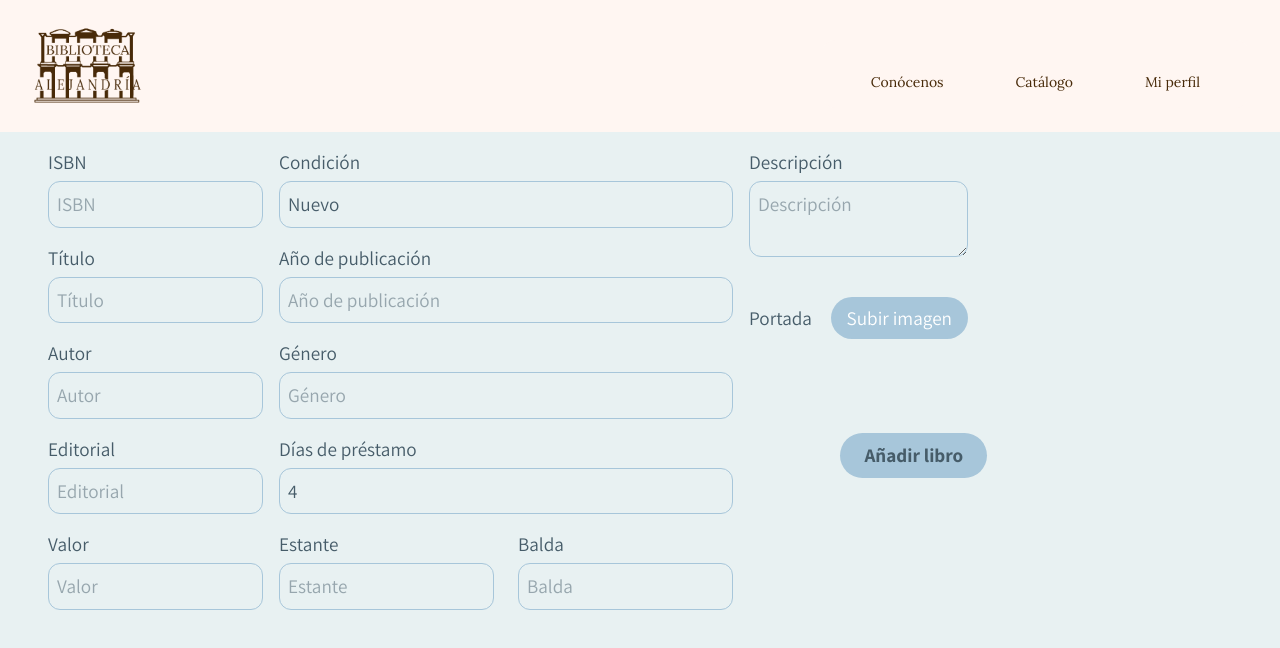
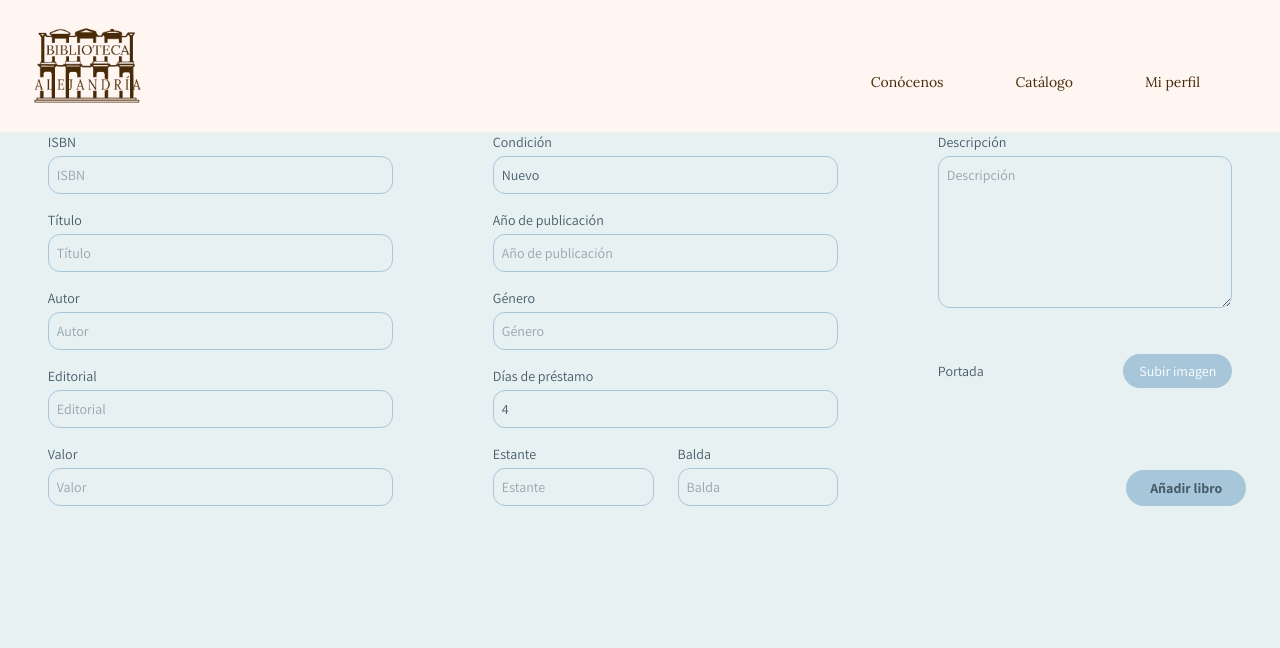
Before and after one commit to julia85310/biblioteca-alejandria, a Next.js app: page /admin/addLibro in a window 1280 px wide. Shown: the top 648 px of the page. Built offline with nearby package versions, Linux system fonts and the light colour scheme; no server answers.

Commit message:
el libro se añade, listo

```diff
--- a/src/app/admin/addLibro/page.js
+++ b/src/app/admin/addLibro/page.js
@@ -1,8 +1,11 @@
 'use client'
 import MyHeader from "@/app/components/MyHeader"
-import { useState } from "react"
+import { useState, useRef } from "react"
+import { validarDatosNuevoLibro } from "@/app/libs/libro"
+import { useRouter } from "next/navigation";
 
 export default function NuevoLibroPage() {
+    const router = useRouter();
     const [formData, setFormData] = useState({
         isbn: '',
         titulo: '',
@@ -16,17 +19,16 @@ export default function NuevoLibroPage() {
         estante: '',
         balda: '',
         descripcion: '',
+        imagen: null
     })
 
-  const [imagen, setImagen] = useState(null)
+    const fileInputRef = useRef(null)
     const [imagenPreview, setImagenPreview] = useState(null)
-
-
 
     const handleImageChange = (e) => {
         if (e.target.files && e.target.files[0]) {
             const file = e.target.files[0]
-      setImagen(file)
+            setFormData({...formData, imagen: file})
             setImagenPreview(URL.createObjectURL(file))
         }
     }
@@ -34,110 +36,127 @@ export default function NuevoLibroPage() {
     const handleSubmit = async (e) => {
         e.preventDefault()
 
-    const data = new FormData()
-    Object.entries(formData).forEach(([key, value]) => {
-      data.append(key, value)
-    })
-    if (imagen) {
-      data.append('imagen', imagen)
+        const validacion = validarDatosNuevoLibro(formData)
+        if (!validacion.valid){
+            alert(validacion.message)
+            return
         }
 
-    const res = await fetch('/api/libro', {
-      method: 'POST',
-      body: data,
-    })
+        const formDataToSend = new FormData();
+        for (const [key, value] of Object.entries(formData)) {
+            formDataToSend.append(key, value);
+        }
+
+        const res = await fetch("/api/libro", {
+            method: "POST",
+            body: formDataToSend,
+        });
 
         if (res.ok) {
-      alert('Libro guardado')
+            alert('Libro añadido con éxito.');
+            router.push("/admin")
         } else {
-      alert('Error al guardar el libro')
+            const errorData = await res.json();
+            alert(errorData.error);
         }
-  }
+    };
 
-  return <div>
+  return <div className="min-h-[100vh] bg-[var(--aliceBlue)]">
     <MyHeader></MyHeader>
-    <form onSubmit={handleSubmit} className="font-admin flex lg:flex-row flex-col min-h-[100vh] bg-[var(--aliceBlue)] text-[var(--paynesGray)] p-12 gap-4 pt-4 text-[1.2em]">
-        <div className="flex flex-col gap-4">
+    <form onSubmit={handleSubmit} className="font-admin flex lg:flex-row flex-col  text-[var(--paynesGray)] p-12 gap-4 pt-4 text-[1.2em] lg:text-sm lg:justify-around lg:gap-1 lg:p-0">
+        <div className="flex flex-col gap-4 lg:w-[27vw] lg:justify-around">
             <div>
                 <label htmlFor="isbn" className="block mb-1">ISBN</label>
-                <input value={formData.isbn} id="isbn" name="isbn" placeholder="ISBN" onChange={() => setFormData({ ...formData, [e.target.name]: e.target.value })} required className="border rounded-xl border-[var(--columbiaBlue)] p-2 w-full" />
+                <input value={formData.isbn} id="isbn" name="isbn" placeholder="ISBN" onChange={(e) => setFormData({ ...formData, [e.target.name]: e.target.value })} className="border rounded-xl border-[var(--columbiaBlue)] p-2 w-full" />
             </div>
 
             <div>
                 <label htmlFor="titulo" className="block mb-1">Título</label>
-                <input value={formData.titulo} id="titulo" name="titulo" placeholder="Título" onChange={() => setFormData({ ...formData, [e.target.name]: e.target.value })} required className="border rounded-xl border-[var(--columbiaBlue)] p-2 w-full" />
+                <input value={formData.titulo} id="titulo" name="titulo" placeholder="Título" onChange={(e) => setFormData({ ...formData, [e.target.name]: e.target.value })} className="border rounded-xl border-[var(--columbiaBlue)] p-2 w-full" />
             </div>
 
             <div>
                 <label htmlFor="autor" className="block mb-1">Autor</label>
-                <input value={formData.autor} id="autor" name="autor" placeholder="Autor" onChange={() => setFormData({ ...formData, [e.target.name]: e.target.value })} required className="border rounded-xl border-[var(--columbiaBlue)] p-2 w-full" />
+                <input value={formData.autor} id="autor" name="autor" placeholder="Autor" onChange={(e) => setFormData({ ...formData, [e.target.name]: e.target.value })} className="border rounded-xl border-[var(--columbiaBlue)] p-2 w-full" />
             </div>
 
             <div>
                 <label htmlFor="editorial" className="block mb-1">Editorial</label>
-                <input value={formData.editorial} id="editorial" name="editorial" placeholder="Editorial" onChange={() => setFormData({ ...formData, [e.target.name]: e.target.value })} required className="border rounded-xl border-[var(--columbiaBlue)] p-2 w-full" />
+                <input value={formData.editorial} id="editorial" name="editorial" placeholder="Editorial" onChange={(e) => setFormData({ ...formData, [e.target.name]: e.target.value })} className="border rounded-xl border-[var(--columbiaBlue)] p-2 w-full" />
             </div>
 
             <div>
                 <label htmlFor="valor" className="block mb-1">Valor</label>
-                <input value={formData.valor} id="valor" name="valor" placeholder="Valor" onChange={() => setFormData({ ...formData, [e.target.name]: e.target.value })} required className="border rounded-xl border-[var(--columbiaBlue)] p-2 w-full" />
+                <input value={formData.valor} id="valor" name="valor" placeholder="Valor" onChange={(e) => setFormData({ ...formData, [e.target.name]: e.target.value })} className="border rounded-xl border-[var(--columbiaBlue)] p-2 w-full" />
             </div>
         </div>
-        <div className="flex flex-col gap-4">
+        <div className="flex flex-col gap-4 lg:w-[27vw]">
             <div>
                 <label htmlFor="condicion" className="block mb-1">Condición</label>
-                <input value={formData.condicion} id="condicion" name="condicion" placeholder="nuevo" onChange={() => setFormData({ ...formData, [e.target.name]: e.target.value })} className="border rounded-xl border-[var(--columbiaBlue)] p-2 w-full" />
+                <input value={formData.condicion} id="condicion" name="condicion" placeholder="nuevo" onChange={(e) => setFormData({ ...formData, [e.target.name]: e.target.value })} className="border rounded-xl border-[var(--columbiaBlue)] p-2 w-full" />
             </div>
 
             <div>
                 <label htmlFor="ano_publicacion" className="block mb-1">Año de publicación</label>
-                <input value={formData.ano_publicacion} id="ano_publicacion" name="ano_publicacion" placeholder="Año de publicación" onChange={() => setFormData({ ...formData, [e.target.name]: e.target.value })} required className="border rounded-xl border-[var(--columbiaBlue)] p-2 w-full" />
+                <input value={formData.ano_publicacion} id="ano_publicacion" name="ano_publicacion" placeholder="Año de publicación" onChange={(e) => setFormData({ ...formData, [e.target.name]: e.target.value })} className="border rounded-xl border-[var(--columbiaBlue)] p-2 w-full" />
             </div>
 
             <div>
                 <label htmlFor="genero" className="block mb-1">Género</label>
-                <input value={formData.genero} id="genero" name="genero" placeholder="Género" onChange={() => setFormData({ ...formData, [e.target.name]: e.target.value })} required className="border rounded-xl border-[var(--columbiaBlue)] p-2 w-full" />
+                <input value={formData.genero} id="genero" name="genero" placeholder="Género" onChange={(e) => setFormData({ ...formData, [e.target.name]: e.target.value })} className="border rounded-xl border-[var(--columbiaBlue)] p-2 w-full" />
             </div>
 
             <div>
                 <label htmlFor="dias_prestamo" className="block mb-1">Días de préstamo</label>
-                <input value={formData.dias_prestamo} id="dias_prestamo" name="dias_prestamo" placeholder="4" onChange={() => setFormData({ ...formData, [e.target.name]: e.target.value })} required className="border rounded-xl border-[var(--columbiaBlue)] p-2 w-full" />
+                <input value={formData.dias_prestamo} id="dias_prestamo" name="dias_prestamo" placeholder="4" onChange={(e) => setFormData({ ...formData, [e.target.name]: e.target.value })} className="border rounded-xl border-[var(--columbiaBlue)] p-2 w-full" />
             </div>
 
             <div className="flex flex-row gap-6">
                 <div>
                     <label htmlFor="estante" className="block mb-1">Estante</label>
-                    <input value={formData.estante} id="estante" name="estante" placeholder="Estante" onChange={() => setFormData({ ...formData, [e.target.name]: e.target.value })} required className="border rounded-xl border-[var(--columbiaBlue)] p-2 w-full" />
+                    <input value={formData.estante} id="estante" name="estante" placeholder="Estante" onChange={(e) => setFormData({ ...formData, [e.target.name]: e.target.value })} className="border rounded-xl border-[var(--columbiaBlue)] p-2 w-full" />
                 </div>
                 <div>
                     <label htmlFor="balda" className="block mb-1">Balda</label>
-                    <input value={formData.balda} id="balda" name="balda" placeholder="Balda" onChange={() => setFormData({ ...formData, [e.target.name]: e.target.value })} required className="border rounded-xl border-[var(--columbiaBlue)] p-2 w-full" />
+                    <input value={formData.balda} id="balda" name="balda" placeholder="Balda" onChange={(e) => setFormData({ ...formData, [e.target.name]: e.target.value })} className="border rounded-xl border-[var(--columbiaBlue)] p-2 w-full" />
                 </div>
             </div>
         </div>
-        <div className="flex flex-col gap-10">
-            <div>
+        <div className="flex flex-col gap-10 lg:gap-2 lg:justify-between lg:w-[23vw]">
+            <div className="lg:flex lg:flex-col ">
                 <label htmlFor="descripcion" className="block mb-1">Descripción</label>
-                <textarea value={formData.descripcion} id="descripcion" name="descripcion" placeholder="Descripción" onChange={() => setFormData({ ...formData, [e.target.name]: e.target.value })} required className=" border rounded-xl border-[var(--columbiaBlue)] p-2 w-full focus:outline-none focus:ring-0" />
+                <textarea className=" text-sm min-h-[19vh] border rounded-xl border-[var(--columbiaBlue)] p-2 w-full focus:outline-none focus:ring-0" value={formData.descripcion} id="descripcion" name="descripcion" placeholder="Descripción" onChange={(e) => setFormData({ ...formData, [e.target.name]: e.target.value })} />
             </div>
 
-            <div className="flex flex-row justify-between">
+            <div className="flex flex-row  lg:gap-0 justify-between">
                 <label className="block mb-1">Portada</label>
                 {imagenPreview ? (
+                    <div className="flex">
                         <img
                             src={imagenPreview}
                             alt="Previsualización"
-                    className="w-32 h-48 object-cover border"
+                            className=" lg:w-28 w-32 h-48 object-contain cursor-pointer"
+                            onClick={() => fileInputRef.current.click()}
                         />
+                        <input
+                            ref={fileInputRef}
+                            id="imagen"
+                            type="file"
+                            accept="image/*"
+                            onChange={handleImageChange}
+                            className="hidden"
+                        />
+                    </div>
                 ) : (
-                    <div >
+                    <div>
                         <label
                             htmlFor="imagen"
-                        className=" px-4 py-2 bg-[var(--columbiaBlue)] text-white rounded-3xl "
+                            className="px-4 py-2 bg-[var(--columbiaBlue)] text-white rounded-3xl cursor-pointer"
                         >
                             Subir imagen
                         </label>
                         <input
+                            ref={fileInputRef}
                             id="imagen"
                             type="file"
                             accept="image/*"
@@ -148,12 +167,11 @@ export default function NuevoLibroPage() {
                 )}
             </div>
 
-            <div className="flex justify-end pt-14 pb-8 mr-[-1em]">
+            <div className="flex justify-end pt-14 pb-8 mr-[-1em] lg:py-0 lg:pt-8">
                 <button type="submit" className="px-6 py-2 rounded font-bold bg-[var(--columbiaBlue)] rounded-3xl">
                     Añadir libro
                 </button>
             </div>
-
         </div>
     </form>
   </div>
--- a/src/app/api/libro/route.js
+++ b/src/app/api/libro/route.js
@@ -1,5 +1,5 @@
 import { supabase } from "@/app/libs/supabaseClient";
-import { formatearFechaBonita } from "@/app/libs/libro";
+import { formatearFechaBonita, validarDatosNuevoLibro } from "@/app/libs/libro";
 
 /**
  * Devuelve todos los libros.
@@ -64,15 +64,24 @@ export async function DELETE(request){
  * @returns
  */
 export async function POST(request) {
-  const body = await request.json();
+  const formData = await request.formData();
+  const body = Object.fromEntries(formData.entries())
 
-  const file = formData.get('imagen');
+  console.log(body)
+
+  const validacion = validarDatosNuevoLibro(body)
+  if (!validacion.valid){
+    return Response.json({ error: validacion.message }, { status: 500 });
+  }
+
+  const file = body.imagen;
 
   let imagen_url = null;
 
   if (file && typeof file === 'object' && 'arrayBuffer' in file) {
     const buffer = Buffer.from(await file.arrayBuffer());
-    const filename = `libros/${Date.now()}-${file.name}`;
+    const timestamp = Date.now();
+    const filename = `${file.name}_${timestamp}`
 
     const { data, error } = await supabase.storage
       .from('portadas')
@@ -81,7 +90,8 @@ export async function POST(request) {
     })
 
     if (error) {
-      return Response.json({ error: 'Error subiendo imagen', details: error.message }, { status: 500 })
+      console.log(error)
+      return Response.json({ error: 'Error subiendo la imagen. Vuelve a intentarlo más tarde.'}, { status: 500 })
     }
 
     const { data: publicUrl } = supabase
@@ -90,23 +100,33 @@ export async function POST(request) {
       .getPublicUrl(filename);
 
     imagen_url = publicUrl.publicUrl;
+  }else{
+    return Response.json({ error: 'Error subiendo la imagen. Vuelve a intentarlo más tarde.'}, { status: 500 })
   }
 
   try {
+    delete body.imagen;
+    const insert = [{ ...body, imagen_url: imagen_url }]
+    console.log(insert)
     const { data, error } = await supabase
       .from('libro')
-      .insert([{ ...body, imagen_url }])
+      .insert(insert)
 
     if (error) {
-      return Response.json({ error: error.message }, { status: 500 })
+      console.log(error)
+      return Response.json(
+        { error: 'Error al añadir el nuevo libro. Inténtelo de nuevo más tarde', details: error.message },
+        { status: 500 }
+      )
     }
 
     return new Response(JSON.stringify(data), {
         headers: { 'Content-Type': 'application/json' },
     });
   } catch (error) {
+    console.log(error)
     return Response.json(
-      { error: 'Error interno del servidor', details: error.message },
+      { error: 'Error al añadir el nuevo libro. Inténtelo de nuevo más tarde', details: error.message },
       { status: 500 }
     )
   }
--- a/src/app/components/MyHeader.js
+++ b/src/app/components/MyHeader.js
@@ -51,7 +51,7 @@ export default function MyHeader({ubiHeader}){
             <img className={`${menuHidden && 'hidden'} w-4 absolute top-3 right-3`} onClick={() => setMenuHidden(!menuHidden)} src="/iconos/icono-close.png"></img>
             <p className={` w-full underline-animate ${ubiHeader === "Home" ? "active" : ""} ${animating === "Home" ? "animate" : ""}`} onClick={()=>handleClickNav("Home", ubiHeader)}>Conócenos</p>
             <p className={` w-full underline-animate ${ubiHeader === "Catalogo" ? "active" : ""} ${animating === "Catalogo" ? "animate" : ""}`} onClick={()=>handleClickNav("Catalogo", ubiHeader)}>Catálogo</p>
-            <p className={` w-full underline-animate ${ubiHeader === "Perfil" ? "active" : ""} ${animating === "Perfil" ? "animate" : ""}`} onClick={()=>handleClickNav("Perfil", ubiHeader)}>{user?.admin ? "Panel de Administración" : "Mi perfil"}</p>
+            <p className={` w-full whitespace-nowrap underline-animate ${ubiHeader === "Perfil" ? "active" : ""} ${animating === "Perfil" ? "animate" : ""}`} onClick={()=>handleClickNav("Perfil", ubiHeader)}>{user?.admin ? "Panel de Administración" : "Mi perfil"}</p>
         </nav>
     </header>
 }
```
Also changed, not shown: src/app/libs/libro.js. Lines whose indentation alone changed are shown as unchanged.
